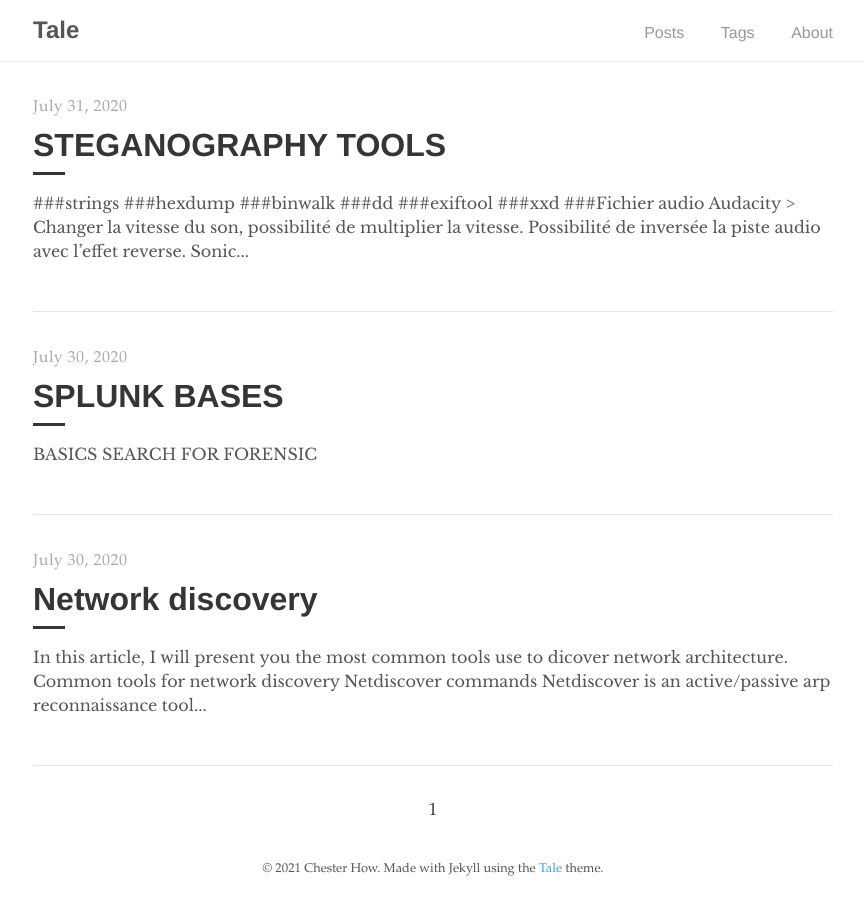
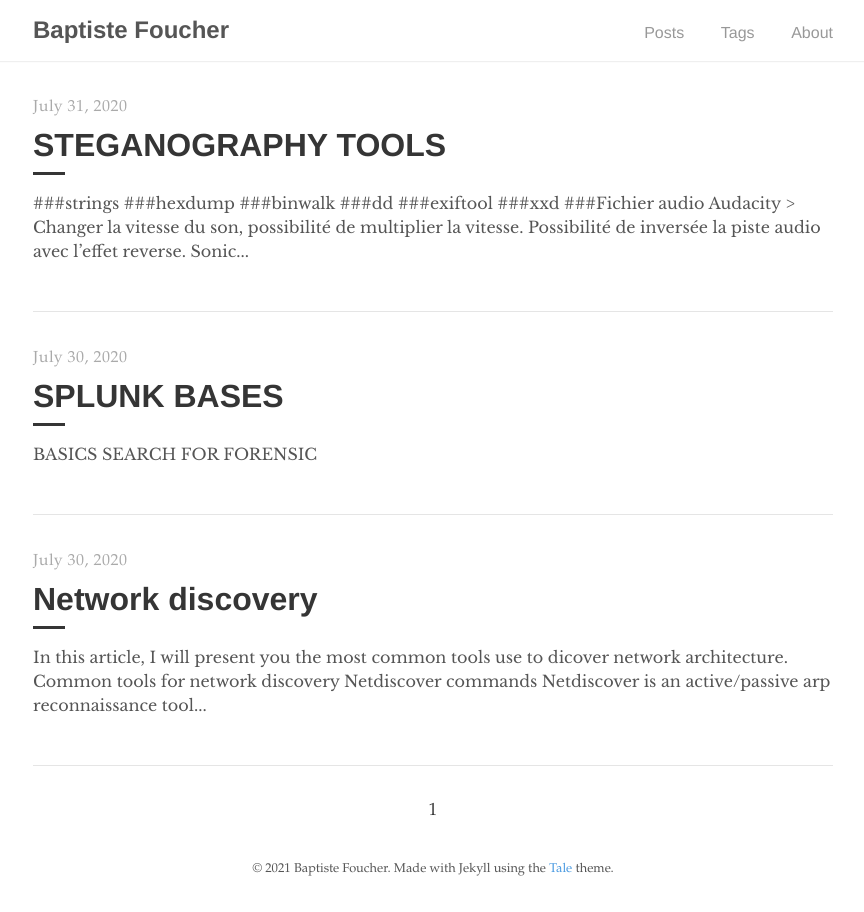
Before and after one commit to fhbapt/fhbapt.github.io, a Jekyll site: the page built from index.html, in a window 1280 px wide. Shown: the whole page, without its empty margins (207-1071 px from the left). Built offline with Jekyll 4.4.1, drawn with Linux system fonts in a browser that asks for light colours; the list of posts is cut into pages by our own code.

Commit message:
Update _config.yml

```diff
--- a/_config.yml
+++ b/_config.yml
@@ -1,17 +1,11 @@
 # Site settings
-title:          Tale
-description:    "Minimal Jekyll theme for storytellers"
-# baseurl:        "/tale"
-url:            "https://chesterhow.github.io"
-
-# Google Analytics
-google_analytics: UA—XXXXXXXX-X
+title:          Baptiste Foucher
+description:    "Blog Baptiste Foucher"
+url:            "https://fhbapt.github.io"
 
 # Author
 author:
-  name:         Chester How
-  url:          https://chester.how
-  email:        chesterhow@gmail.com
+  name:         Baptiste Foucher
 
 # Build settings
 markdown:       kramdown
```
